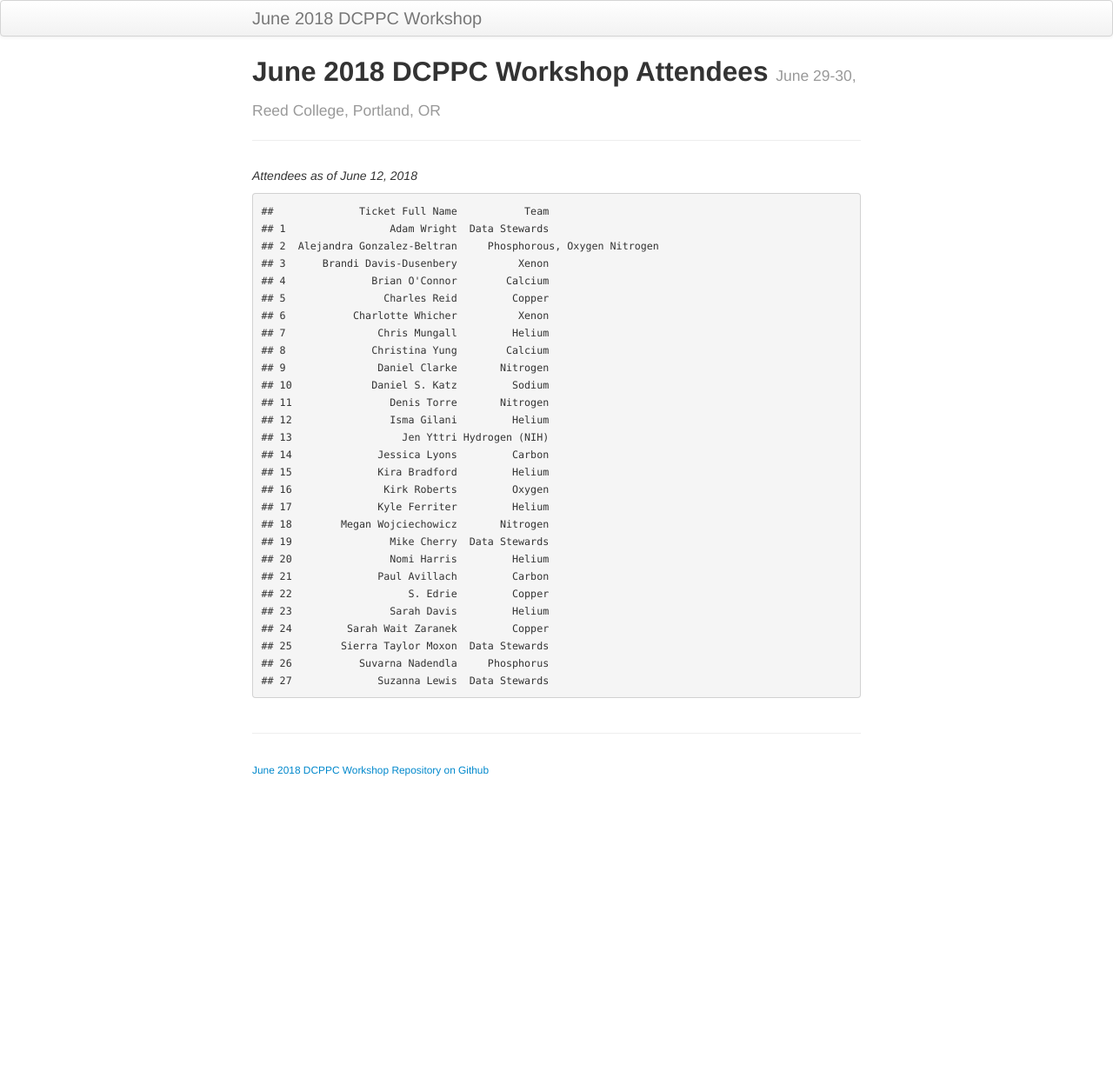
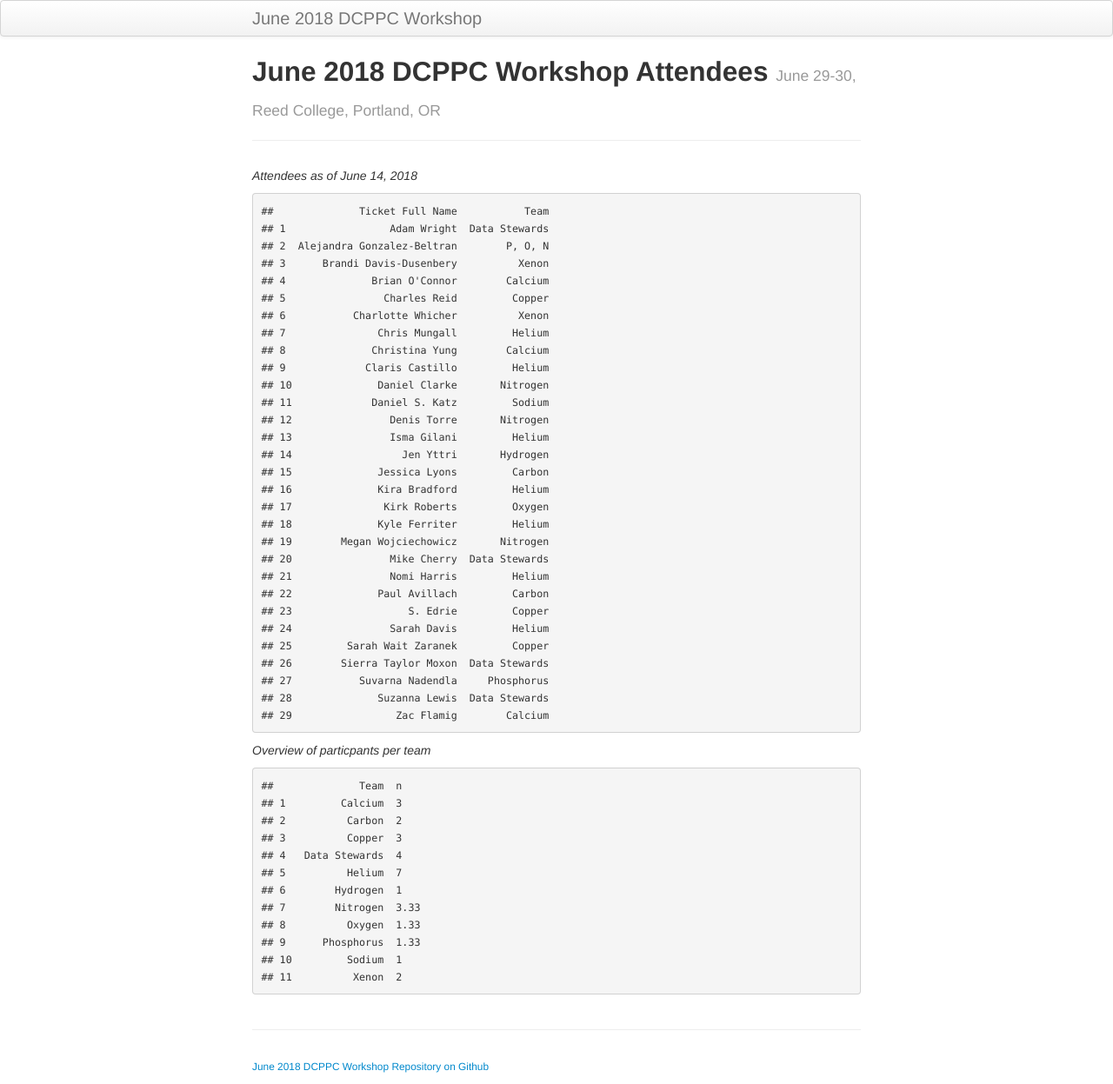
Before and after one commit to dcppc/2018-june-workshop, a Jekyll site: the page built from docs/attendees.md, in a window 1280 px wide. Shown: the whole page at 87% size. Built offline with Jekyll 4.4.1, drawn with Linux system fonts in a browser that asks for light colours; before the commit the page ends 906 px from its top, so only the background shows below that.

Commit message:
Update attendees.md
adds new attendees and overview of participants per team

```diff
--- a/docs/attendees.md
+++ b/docs/attendees.md
@@ -4,33 +4,50 @@ title: June 2018 DCPPC Workshop Attendees
 tagline: June 29-30, Reed College, Portland, OR
 ---
 
-_Attendees as of June 12, 2018_
+_Attendees as of June 14, 2018_
 
     ##              Ticket Full Name           Team
     ## 1                 Adam Wright  Data Stewards
-    ## 2  Alejandra Gonzalez-Beltran     Phosphorous, Oxygen Nitrogen
+    ## 2  Alejandra Gonzalez-Beltran        P, O, N
     ## 3      Brandi Davis-Dusenbery          Xenon
     ## 4              Brian O'Connor        Calcium
     ## 5                Charles Reid         Copper
     ## 6           Charlotte Whicher          Xenon
     ## 7               Chris Mungall         Helium
     ## 8              Christina Yung        Calcium
-    ## 9               Daniel Clarke       Nitrogen
-    ## 10             Daniel S. Katz         Sodium
-    ## 11                Denis Torre       Nitrogen
-    ## 12                Isma Gilani         Helium
-    ## 13                  Jen Yttri Hydrogen (NIH)
-    ## 14              Jessica Lyons         Carbon
-    ## 15              Kira Bradford         Helium
-    ## 16               Kirk Roberts         Oxygen
-    ## 17              Kyle Ferriter         Helium
-    ## 18        Megan Wojciechowicz       Nitrogen
-    ## 19                Mike Cherry  Data Stewards
-    ## 20                Nomi Harris         Helium
-    ## 21              Paul Avillach         Carbon
-    ## 22                   S. Edrie         Copper
-    ## 23                Sarah Davis         Helium
-    ## 24         Sarah Wait Zaranek         Copper
-    ## 25        Sierra Taylor Moxon  Data Stewards
-    ## 26           Suvarna Nadendla     Phosphorus
-    ## 27              Suzanna Lewis  Data Stewards
+    ## 9             Claris Castillo         Helium
+    ## 10              Daniel Clarke       Nitrogen
+    ## 11             Daniel S. Katz         Sodium
+    ## 12                Denis Torre       Nitrogen
+    ## 13                Isma Gilani         Helium
+    ## 14                  Jen Yttri       Hydrogen
+    ## 15              Jessica Lyons         Carbon
+    ## 16              Kira Bradford         Helium
+    ## 17               Kirk Roberts         Oxygen
+    ## 18              Kyle Ferriter         Helium
+    ## 19        Megan Wojciechowicz       Nitrogen
+    ## 20                Mike Cherry  Data Stewards
+    ## 21                Nomi Harris         Helium
+    ## 22              Paul Avillach         Carbon
+    ## 23                   S. Edrie         Copper
+    ## 24                Sarah Davis         Helium
+    ## 25         Sarah Wait Zaranek         Copper
+    ## 26        Sierra Taylor Moxon  Data Stewards
+    ## 27           Suvarna Nadendla     Phosphorus
+    ## 28              Suzanna Lewis  Data Stewards
+    ## 29                 Zac Flamig        Calcium
+
+_Overview of particpants per team_
+
+    ##              Team  n
+    ## 1         Calcium  3
+    ## 2          Carbon  2
+    ## 3          Copper  3
+    ## 4   Data Stewards  4
+    ## 5          Helium  7
+    ## 6        Hydrogen  1
+    ## 7        Nitrogen  3.33
+    ## 8          Oxygen  1.33
+    ## 9      Phosphorus  1.33
+    ## 10         Sodium  1
+    ## 11          Xenon  2
```
